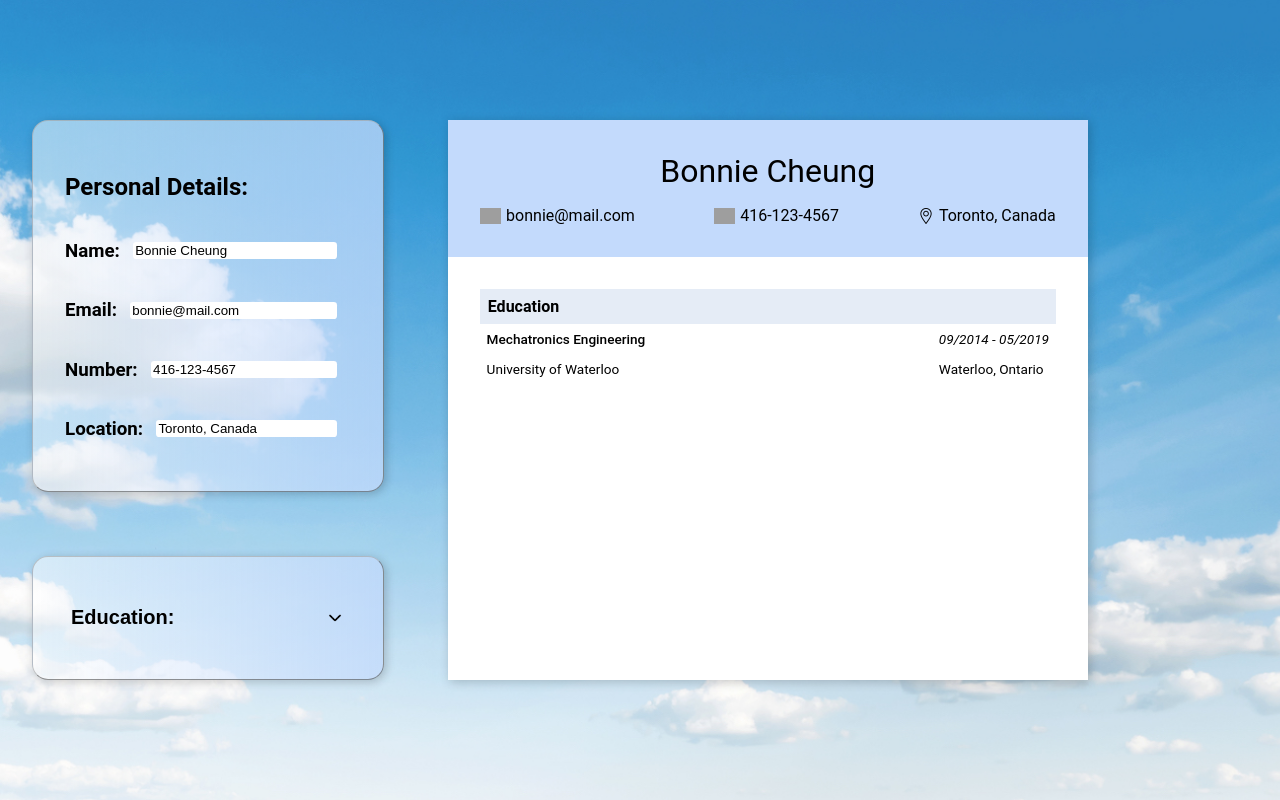
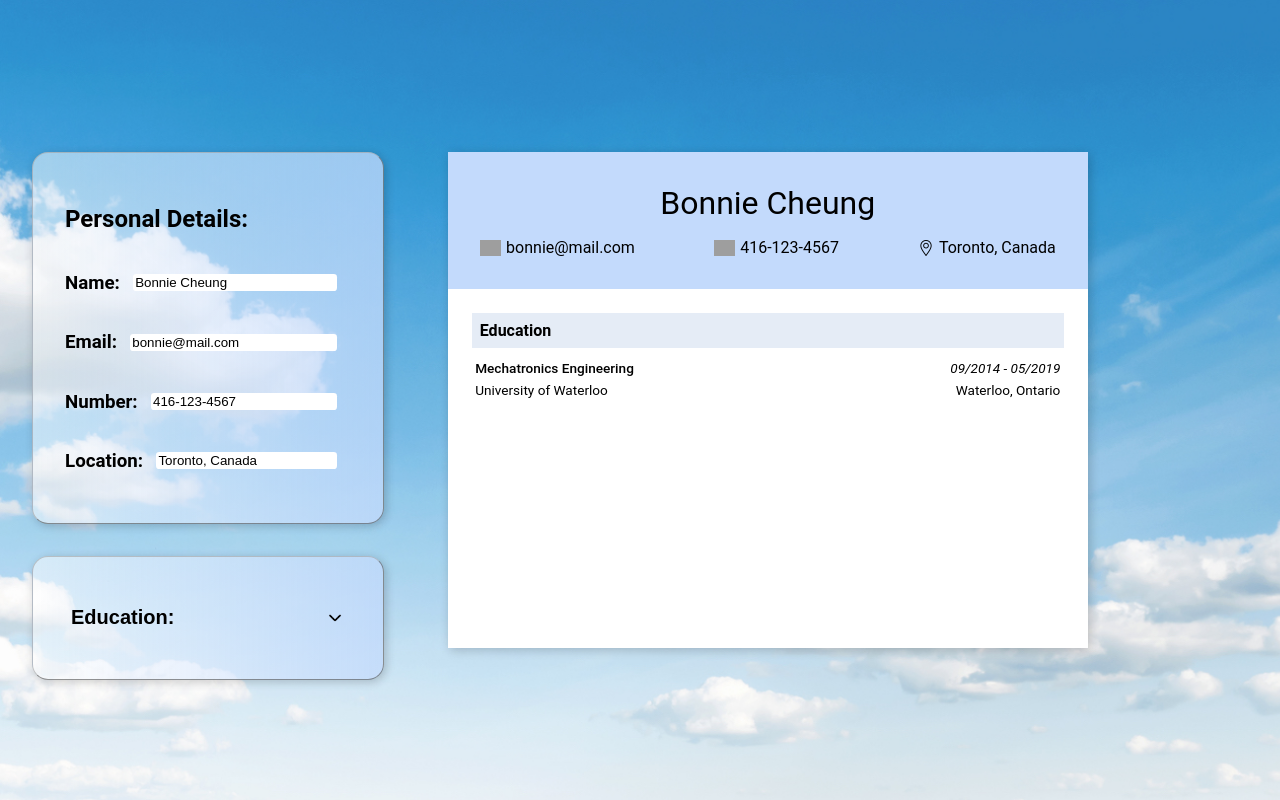
Before and after one commit to bkcheung/CV-Builder, a React (Vite) app: page / in a window 1280 px wide. Built offline with nearby package versions, Linux system fonts and the light colour scheme; grey boxes are pictures that could not be loaded.

Commit message:
ui: update styling for CV

```diff
--- a/src/EduCV.tsx
+++ b/src/EduCV.tsx
@@ -18,16 +18,16 @@ function EduCV({eduInfo}:eduProps): JSX.Element {
 
           <div className="flexRow">
             <div className="flexCol">
-              <div className="edu" style={{ fontWeight: 500 }}>
+              <div className="cvContent" style={{ fontWeight: 500 }}>
                 {eduInfo.degree}
               </div>
-              <div className="edu">{eduInfo.school}</div>
+              <div className="cvContent">{eduInfo.school}</div>
             </div>
-            <div className="flexCol">
+            <div className="flexCol rightAlign">
               <i>
-                <div className="edu">{start} - {end}</div>
+                <div className="cvContent">{start} - {end}</div>
               </i>
-              <div className="edu">{eduInfo.location}</div>
+              <div className="cvContent">{eduInfo.location}</div>
             </div>
           </div>
     )}
--- a/src/index.css
+++ b/src/index.css
@@ -28,7 +28,7 @@ button{
   display: flex;
   flex-direction: column;
   background: linear-gradient(to right, rgb(255 255 255 / 50%), rgb(195 218 252/75%));
-  margin: 2em;
+  margin: 2em 2em 0em 2em;
   padding: 2em;
   border: 1px outset #a4a4a49e;
   border-radius: 1em;
@@ -129,17 +129,28 @@ input {
   display: flex;
   justify-content: space-between;
 }
+.rightAlign{
+  text-align: right;
+}
 .cvBody{
-  padding: 2em;
+  padding: 0.5em 1.5em 1.5em 1.5em;
 }
 .sectionHeader{
   background-color: #e5ecf6;
   padding: 0.5em;
+  margin: 1em 0em 0.5em 0em;
   display: flex;
   justify-content: space-between;
   font-weight: 600;
 }
-.edu{
-  padding: 0.5em;
+.cvContent{
+  padding: 0.25em;
   font-size: 0.85em;
 }
+li{
+  font-size:0.9em;
+  line-height: 1.5em;
+}
+li::marker{
+  content:'◦ '
+}
```
